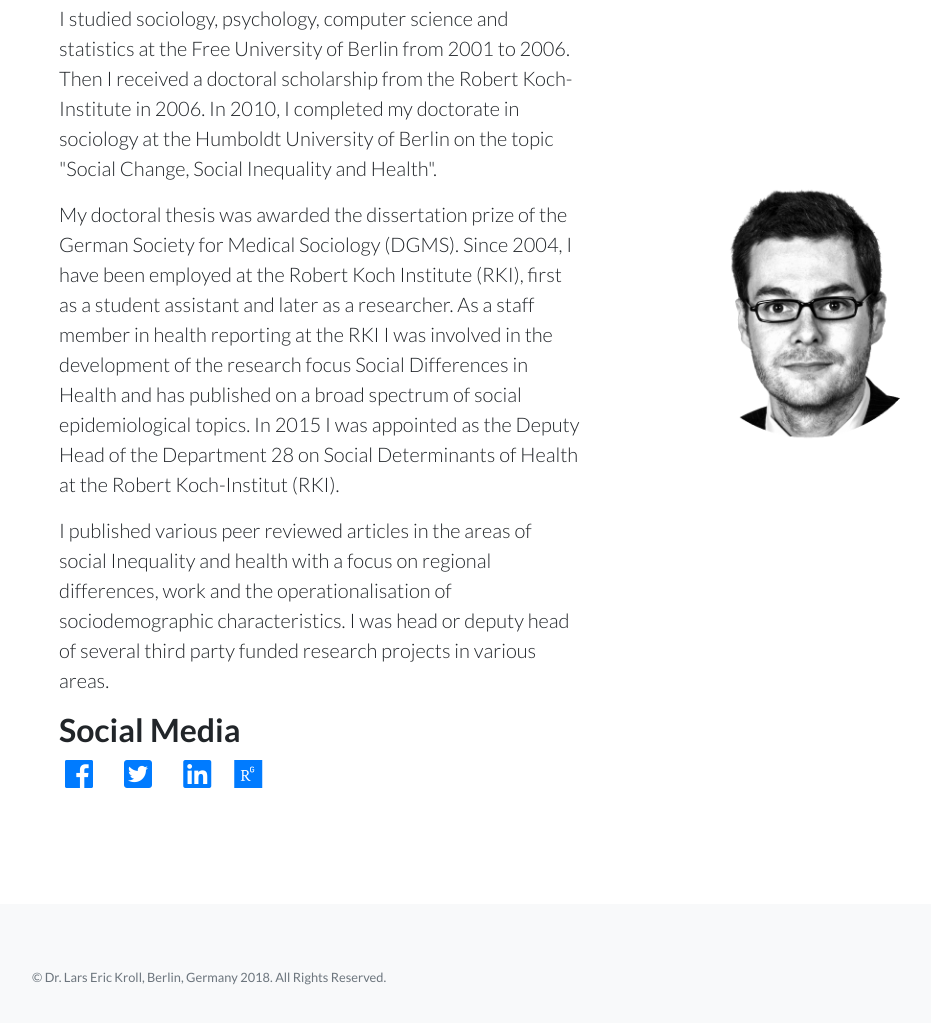
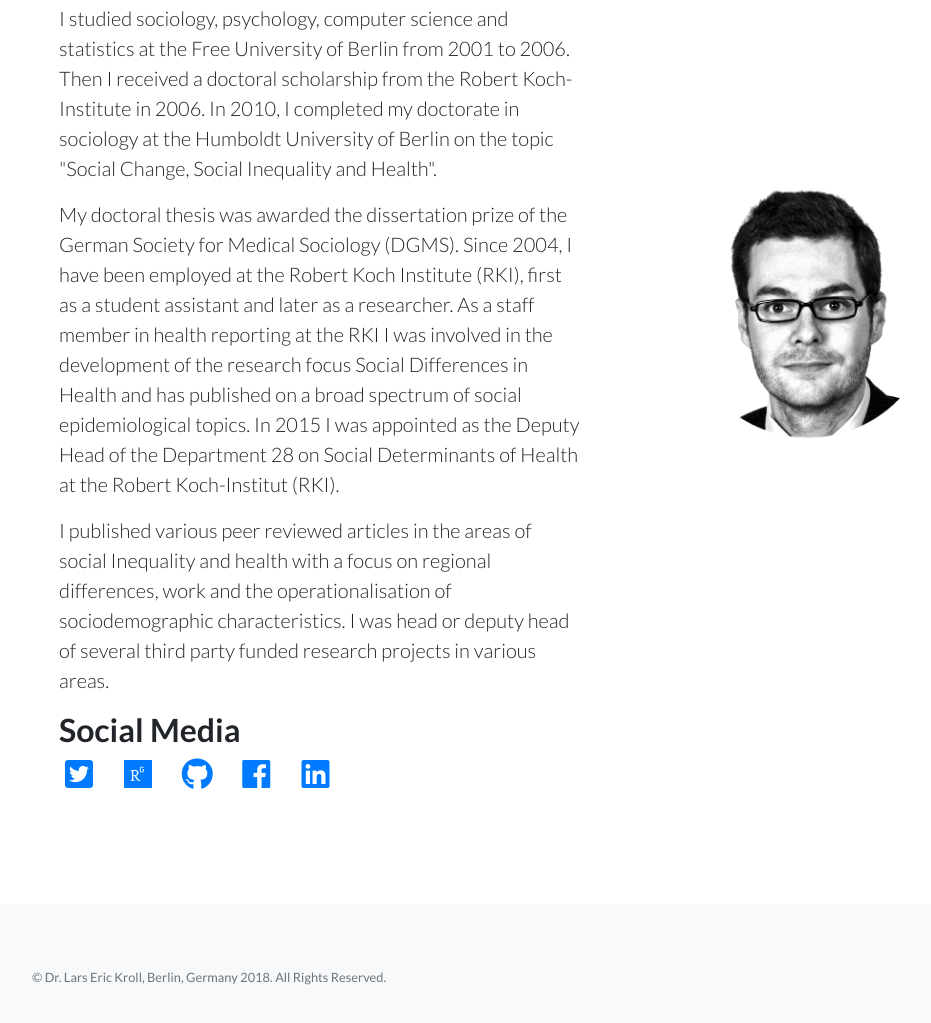
Before and after one commit to lekroll/lekroll.github.io, a website: page index.html in a window 1280 px wide. Shown: the part 603-1626 px from the top of the page, without its empty margins (53-984 px from the left). Drawn offline with Linux system fonts and the light colour scheme.

Commit message:
Changed Favicons

```diff
--- a/index.html
+++ b/index.html
@@ -71,25 +71,30 @@
                     <p class="lead mb-0"> </p>
                     <ul class="list-inline mb-0 text-dark">
                       <li class="list-inline-item mr-3">
+                        <a href="https://www.twitter.com/l_kroll">
+                          <i class="fab fa-twitter-square fa-2x fa-fw"></i>
+                        </a>
+                      </li>
+                      <li class="list-inline-item mr-3">
+                          <a href="https://www.researchgate.net/profile/Lars_Eric_Kroll">
+                            <i class="fab fa-researchgate fa-2x fa-fw"></i>
+                          </a>
+                        </li>
+                      <li class="list-inline-item mr-3">
+                          <a href="https://github.com/lekroll">
+                            <i class="fab fa-github fa-2x fa-fw"></i>
+                          </a>
+                        </li>
+                      <li class="list-inline-item mr-3">
                         <a href="https://www.facebook.com/lekroll">
                           <i class="fab fa-facebook fa-2x fa-fw"></i>
                         </a>
                       </li>
                       <li class="list-inline-item mr-3">
-                        <a href="https://www.twitter.com/l_kroll">
-                          <i class="fab fa-twitter-square fa-2x fa-fw"></i>
-                        </a>
-                      </li>
-                      <li class="list-inline-item">
                         <a href="https://www.linkedin.com/in/lars-eric-kroll-9574785b/">
                           <i class="fab fa-linkedin fa-2x fa-fw"></i>
                         </a>
                       </li>
-                      <li class="list-inline-item">
-                          <a href="https://www.researchgate.net/profile/Lars_Eric_Kroll">
-                            <i class="fab fa-researchgate fa-2x fa-fw"></i>
-                          </a>
-                        </li>
                     </ul>
                 </div>
           </section>
```
